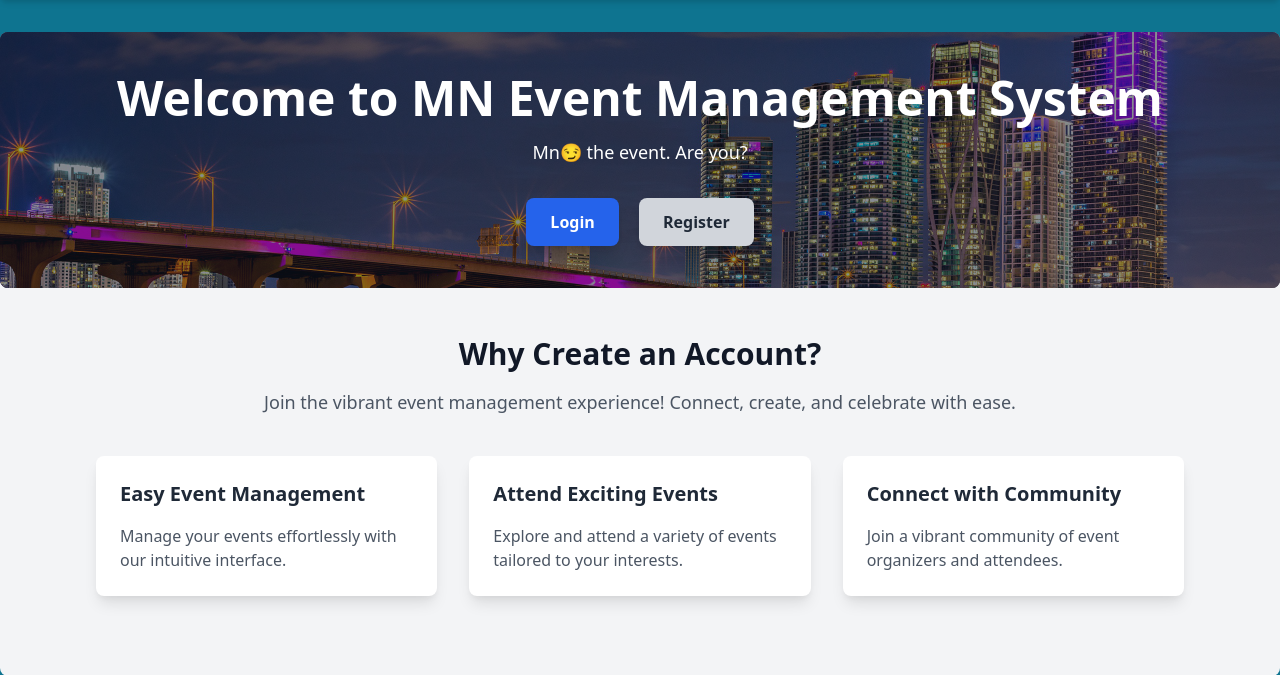
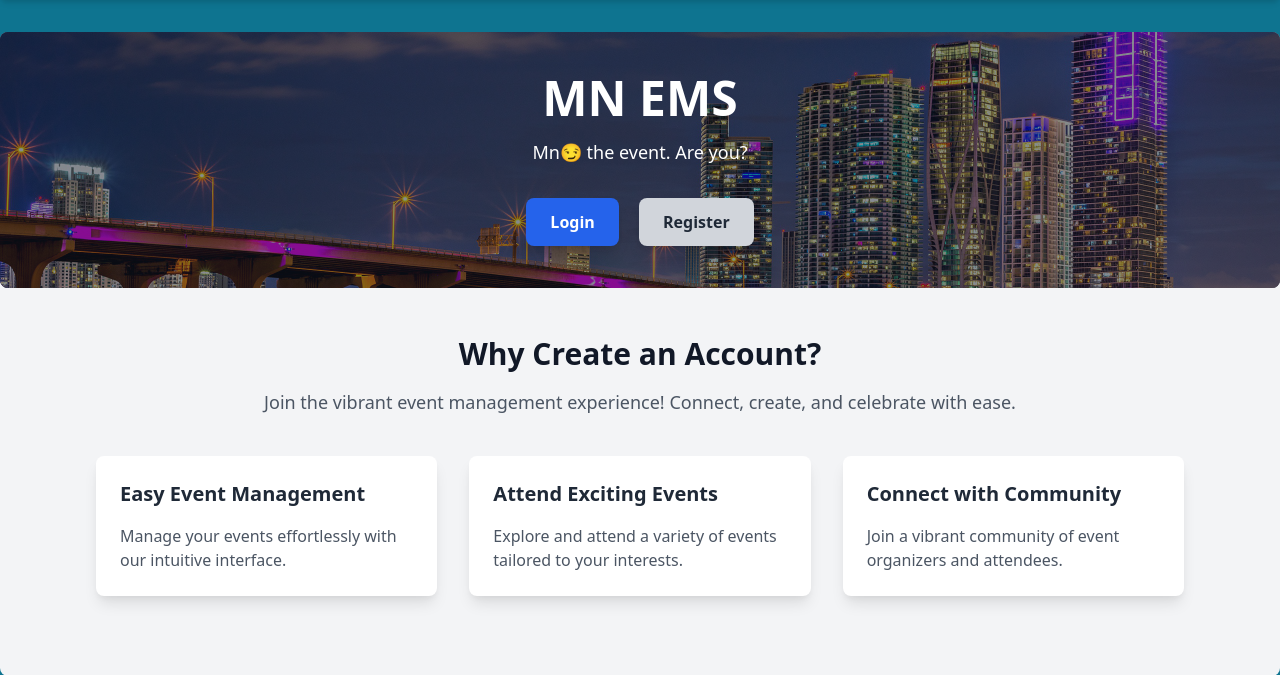
Before and after one commit to NateJonesIII/mn_ems, a Django app: page / in a window 1280 px wide. Shown: the part 112-787 px from the top of the page. Run offline with Django 3.2, Linux system fonts and the light colour scheme; style sheets or scripts are compiled from the project's sources; some libraries are stand-ins or nearby versions.

Commit message:
Updating home page

```diff
--- a/events/templates/events/home.html
+++ b/events/templates/events/home.html
@@ -12,7 +12,7 @@
       <div class="rounded-lg absolute inset-0 bg-gray-900 opacity-50"></div>
       <div class="relative z-10">
         <h1 class="text-5xl font-bold mb-4">
-          Welcome to MN Event Management System
+          MN EMS
         </h1>
         <p class="text-lg mb-8">Mn😏 the event. Are you?</p>
         {% if user.is_authenticated %}
```
Also changed, not shown: 1 other file.
